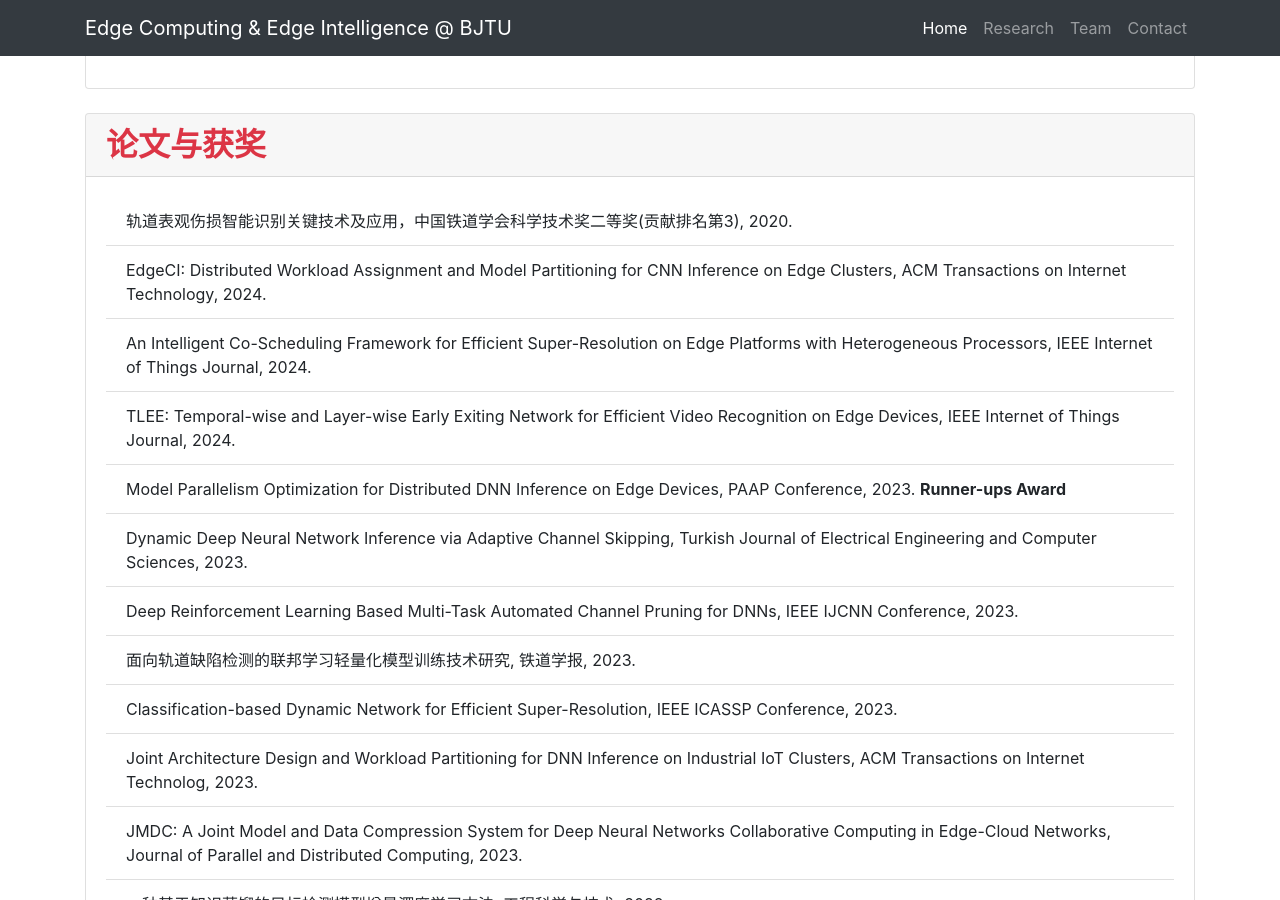
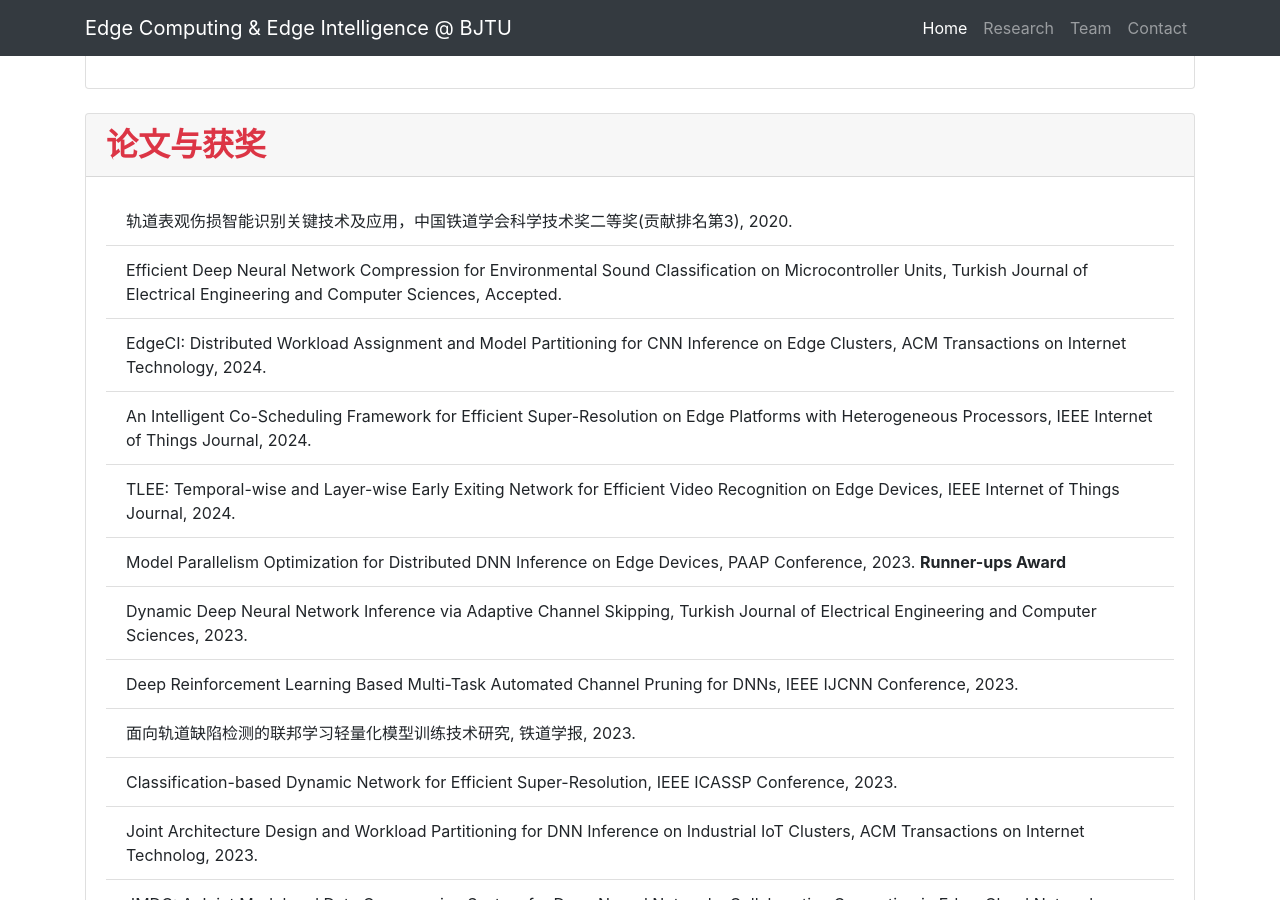
Before and after one commit to fangvv/Homepage, a Jekyll site: the page Edgecomp/index.html, which Jekyll copies as it is, in a window 1280 px wide and 900 px high, scrolled down 5129 px. Built offline with Jekyll 4.4.1, drawn with Linux system fonts in a browser that asks for light colours; comment, search, counter and statistics services are not loaded.

Commit message:
update paper

```diff
--- a/Edgecomp/index.html
+++ b/Edgecomp/index.html
@@ -160,6 +160,7 @@
   <div class="card-body">
     <ul class="list-group list-group-flush">
       <li class="list-group-item">轨道表观伤损智能识别关键技术及应用，中国铁道学会科学技术奖二等奖(贡献排名第3), 2020.</li>
+      <li class="list-group-item">Efficient Deep Neural Network Compression for Environmental Sound Classification on Microcontroller Units, Turkish Journal of Electrical Engineering and Computer Sciences, Accepted.</li>
       <li class="list-group-item">EdgeCI: Distributed Workload Assignment and Model Partitioning for CNN Inference on Edge Clusters, ACM Transactions on Internet Technology, 2024.</li>
       <li class="list-group-item">An Intelligent Co-Scheduling Framework for Efficient Super-Resolution on Edge Platforms with Heterogeneous Processors, IEEE Internet of Things Journal, 2024.</li>
       <li class="list-group-item">TLEE: Temporal-wise and Layer-wise Early Exiting Network for Efficient Video Recognition on Edge Devices, IEEE Internet of Things Journal, 2024.</li>
```
